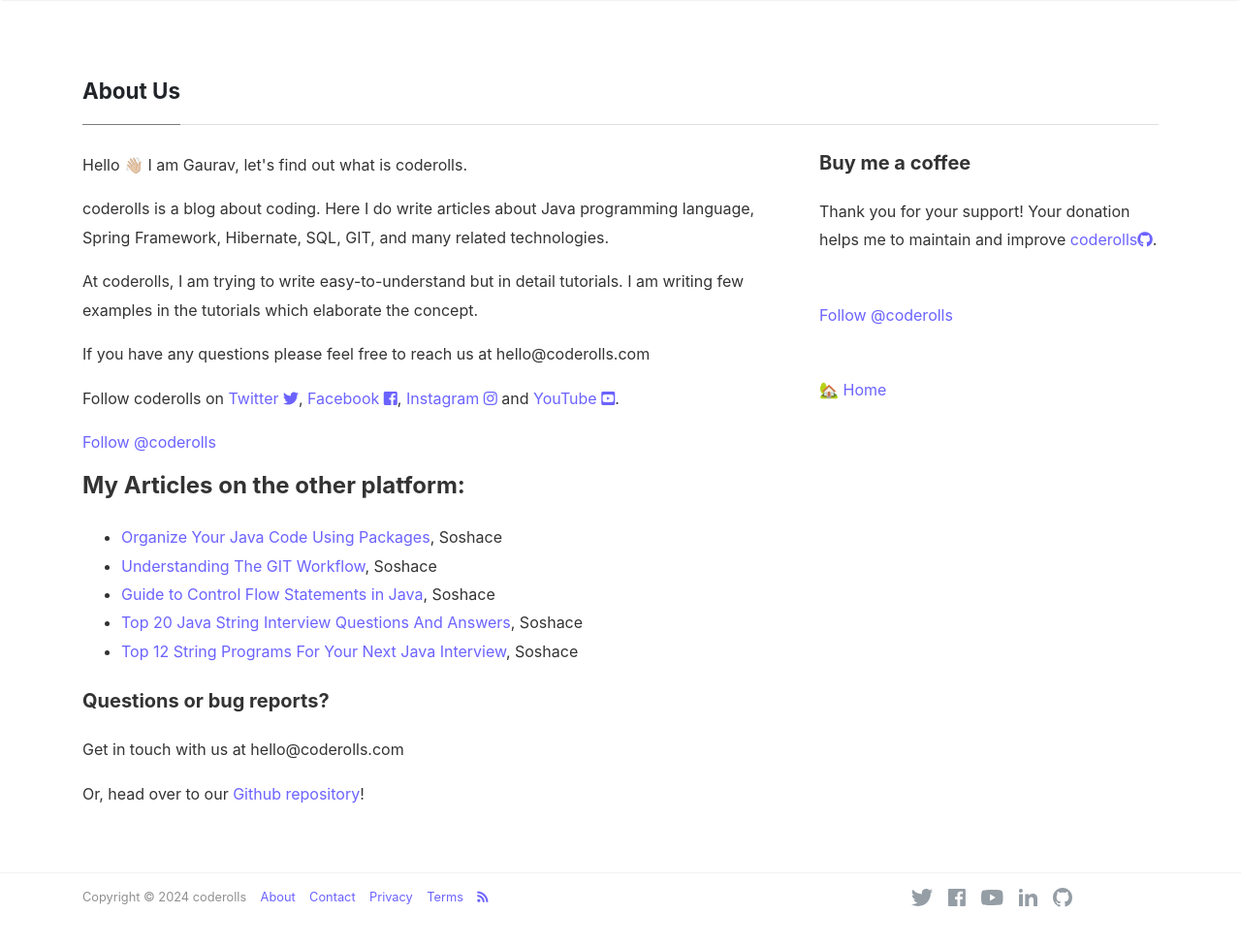
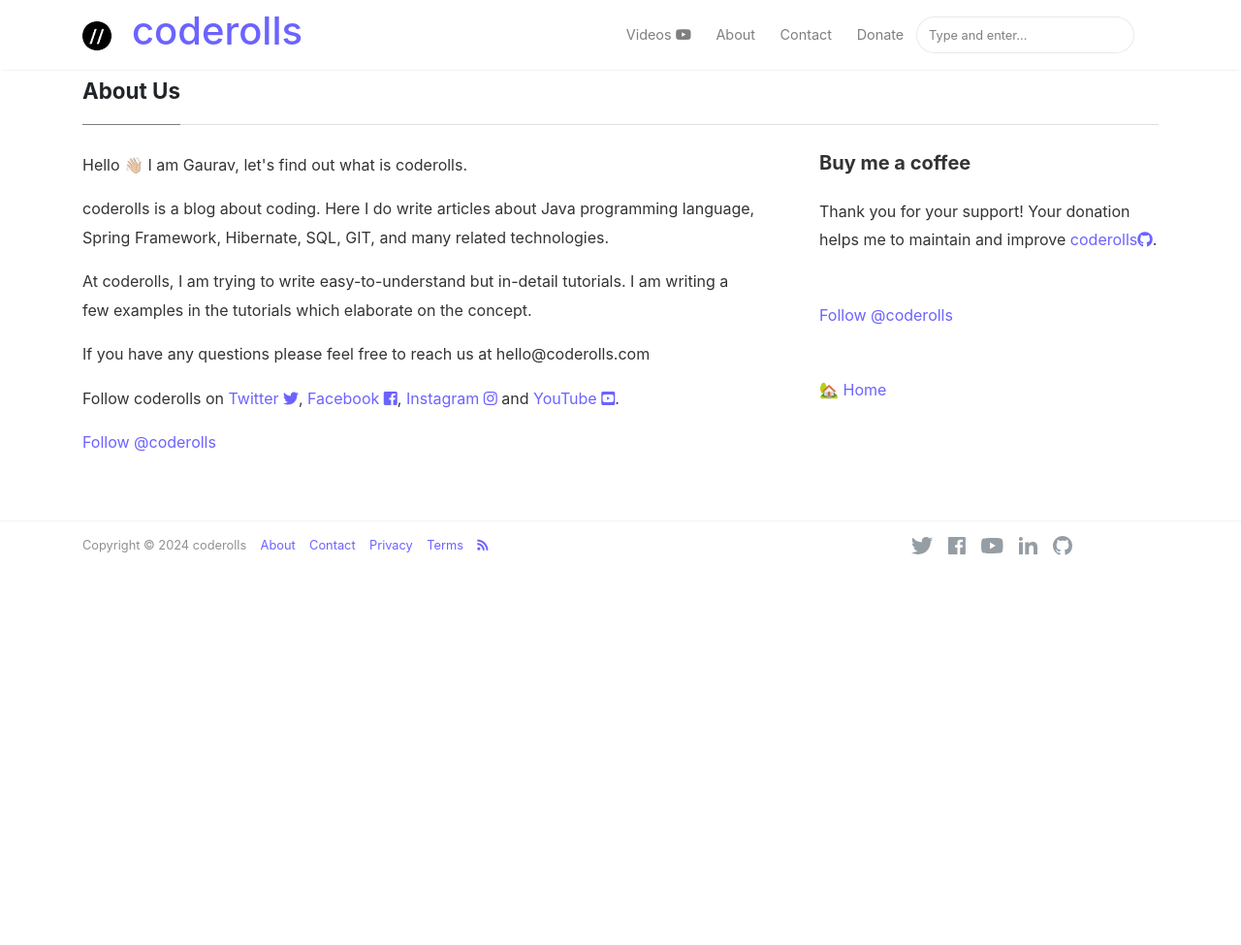
Before and after one commit to coderolls/coderolls-blog, a Jekyll site: the page built from _pages/about.md, in a window 1280 px wide and 1010 px high. Shown: the top 975 px of the window at 97% size. Built offline with Jekyll 4.4.1, drawn with Linux system fonts in a browser that asks for light colours; nearby versions of some CDN libraries; comment, search, counter and statistics services are not loaded.

Commit message:
Update about.md

```diff
--- a/_pages/about.md
+++ b/_pages/about.md
@@ -29,25 +29,6 @@
 <div class="fb-like" data-href="https://www.facebook.com/coderolls" data-width="" data-layout="button" data-action="like" data-size="small" data-show-faces="false" data-share="true"></div>
 
 <p></p>
-<p></p>
-<!--My artticles on the other platform-->
-
-<h4>My Articles on the other platform:</h4>
-
-<ul>
-	<li><a target="_blank" href="https://soshace.com/organize-your-java-code-using-packages/">Organize Your Java Code Using Packages</a>, Soshace</li>
-	<li><a target="_blank" href="https://soshace.com/understanding-the-git-workflow/">Understanding The GIT Workflow</a>, Soshace</li>
-	<li><a target="_blank" href="https://soshace.com/guide-to-control-flow-statements-in-java/">Guide to Control Flow Statements in Java</a>, Soshace</li>
-	<li><a target="_blank" href="https://soshace.com/top-20-java-string-interview-questions-and-answers/">Top 20 Java String Interview Questions And Answers</a>, Soshace</li>
-	<li><a target="_blank" href="https://soshace.com/top-12-string-programs-for-your-next-java-interview/">Top 12 String Programs For Your Next Java Interview</a>, Soshace</li>
-</ul>
-
-
-<h5>Questions or bug reports?</h5>
-
-<p>Get in touch with us at hello@coderolls.com</p>
-
-<p>Or, head over to our <a href="https://github.com/coderolls/coderolls.github.io">Github repository</a>!</p>
 
 </div>
 
```
Also changed, not shown: other parts of _pages/about.md (+1 -1 lines).
